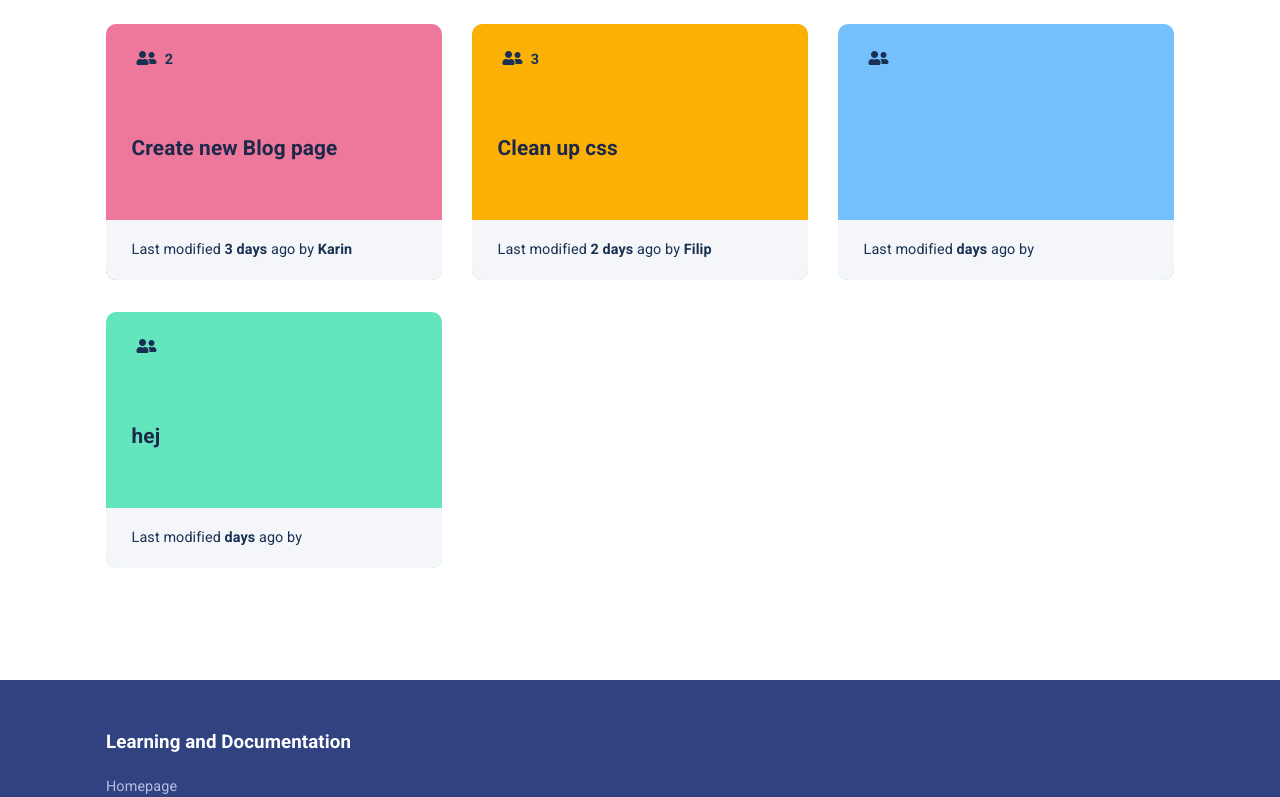
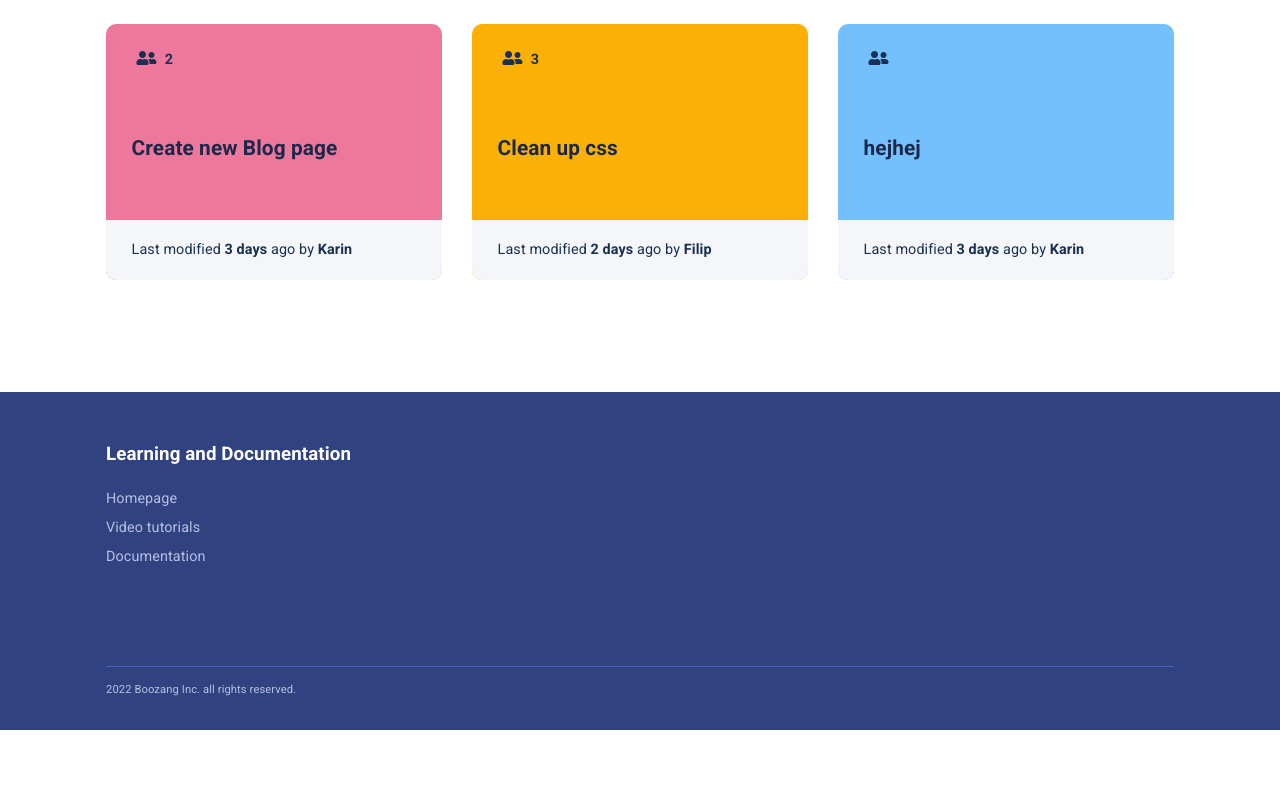
Before and after one commit to karinlj/boozang-manager-demo-22, a Vue app: page / in a window 1280 px wide. Shown: the part 678-1475 px from the top of the page. After the commit the page ends 1408 px from the top, so only its background shows below. Built offline with nearby package versions, Linux system fonts and the light colour scheme; data requests are answered from the project's data file.

Commit message:
modal update

```diff
--- a/data/db.json
+++ b/data/db.json
@@ -37,12 +37,10 @@
       "team": 3
     },
     {
-      "title": "hejhej",
+      "name": "hejhej",
+      "updated": "3",
+      "by": "Karin",
       "id": 7
-    },
-    {
-      "name": "hej",
-      "id": 8
     }
   ]
 }
--- a/src/components/ProjectsList.vue
+++ b/src/components/ProjectsList.vue
@@ -66,6 +66,8 @@ export default {
   setup(props, context) {
     const colors = ref(["blue", "green", "pink", "yellow"]);
     const name = ref("");
+    const updated = ref("");
+    const by = ref("");
     const showAddModal = ref(false);
 
     const inputContent = computed(() => {
@@ -84,6 +86,8 @@ export default {
       //make project object
       let newProject = {
         name: name.value,
+        updated: "3",
+        by: "Karin",
       };
       // console.log("adding newProject:", newProject);
       //add to db
```
